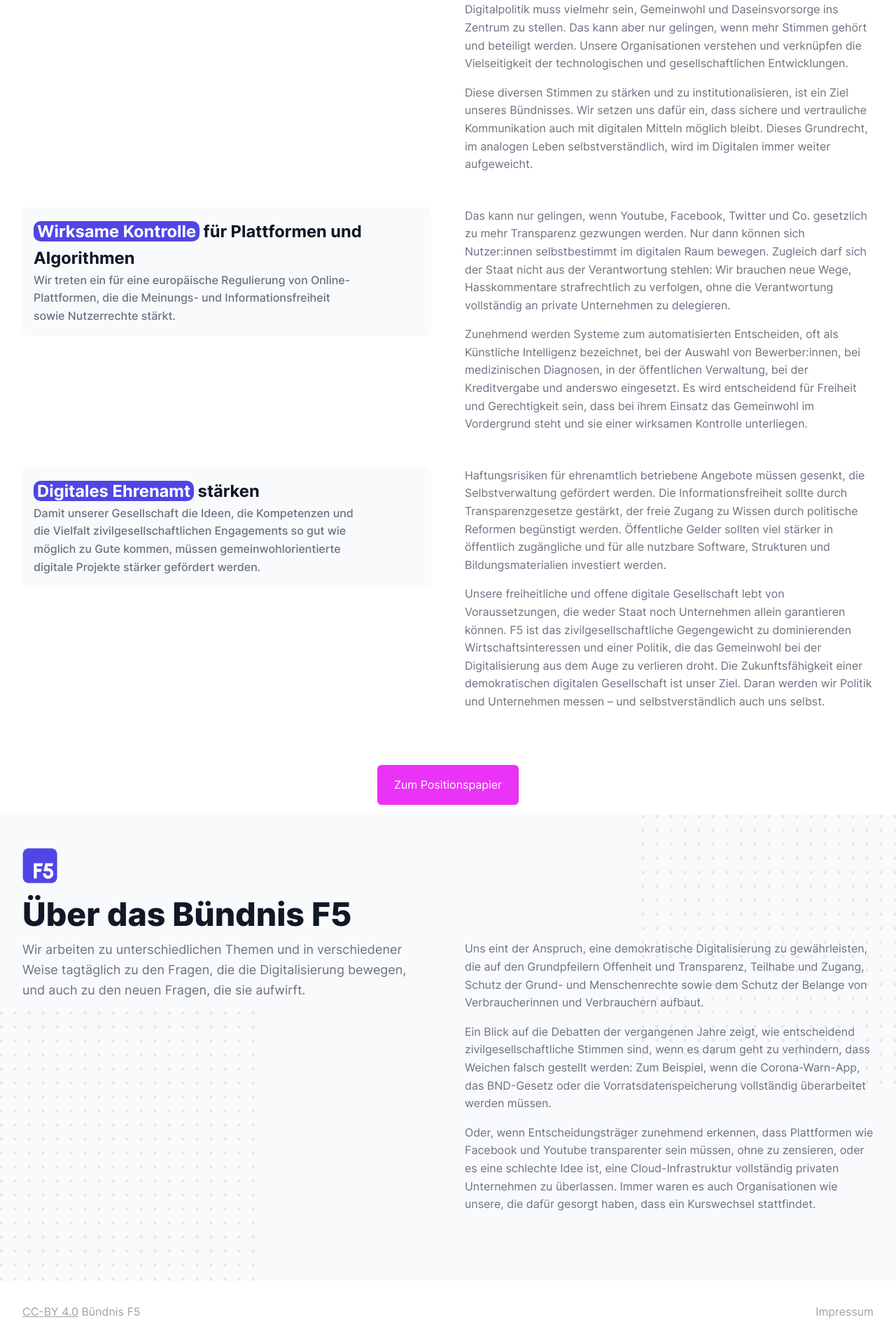
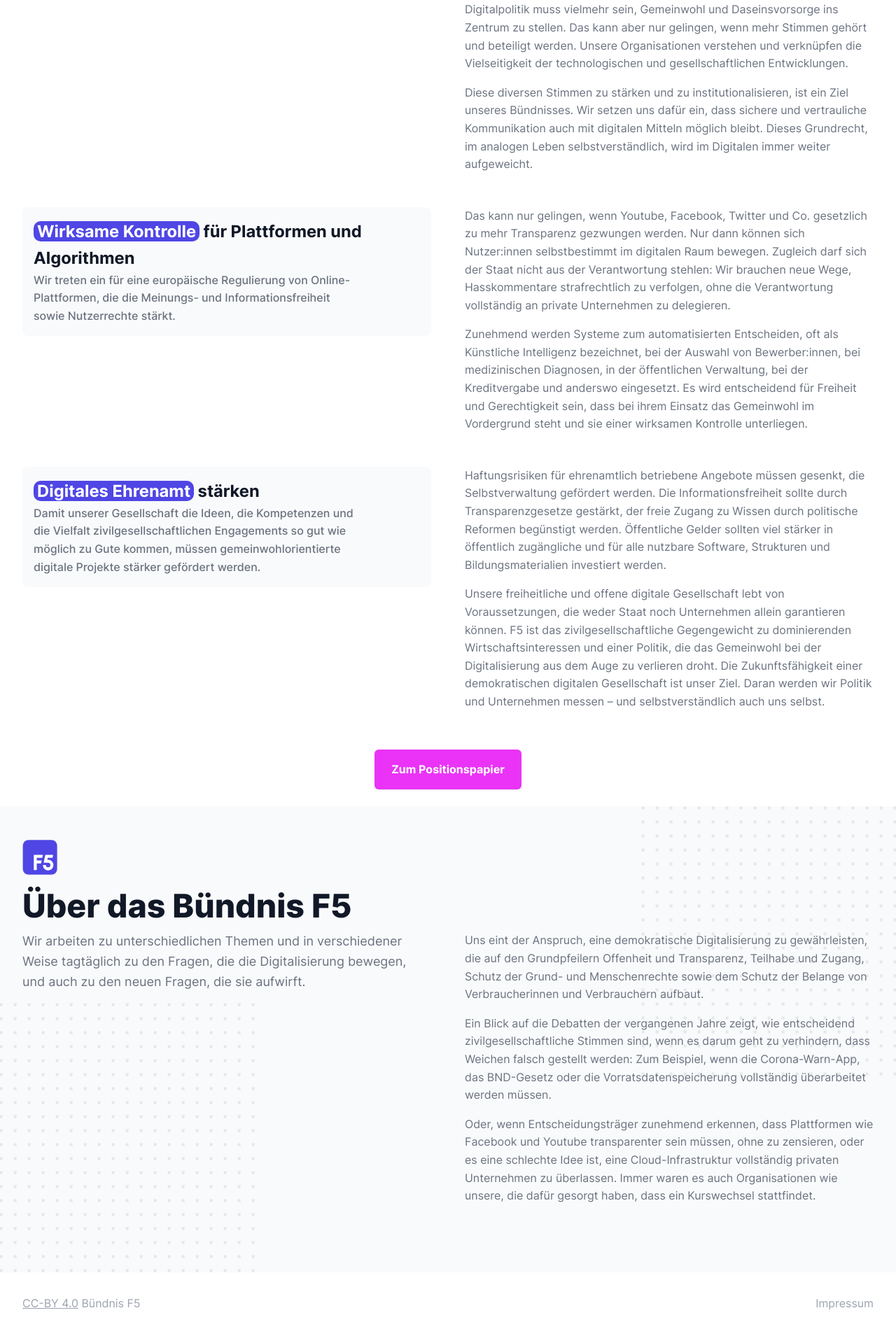
Before and after one commit to okfde/buendnis-f5, a Jekyll site: the page built from index.html, in a window 1280 px wide. Shown: the part 1003-2922 px from the top of the page at 70% size. Built offline with Jekyll 4.4.1, drawn with Linux system fonts in a browser that asks for light colours.

Commit message:
Update _custom.scss

```diff
--- a/_sass/_custom.scss
+++ b/_sass/_custom.scss
@@ -359,13 +359,14 @@ footer {
   margin-top: 1rem;
   text-decoration: none;
   transition: 0.3s ease-in-out;
+  font-weight: bold;
 
   &:hover {
     background-color: darken($secondary, 10%);
   }
 }
 .button-wrap {
-  height: 100px;
+  margin: 60px;
   display: flex;
   justify-content: center;
   align-items: center;
```
